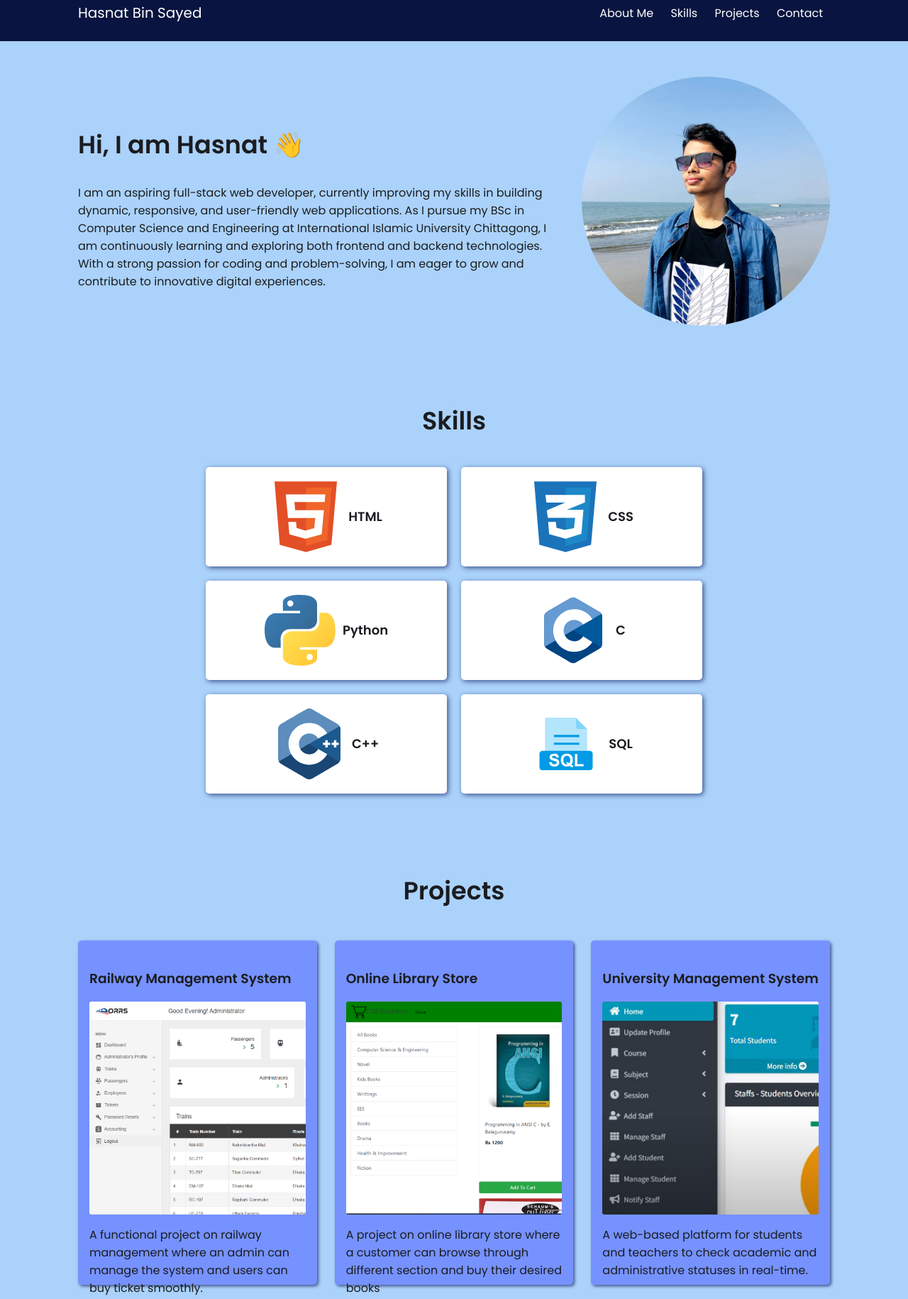
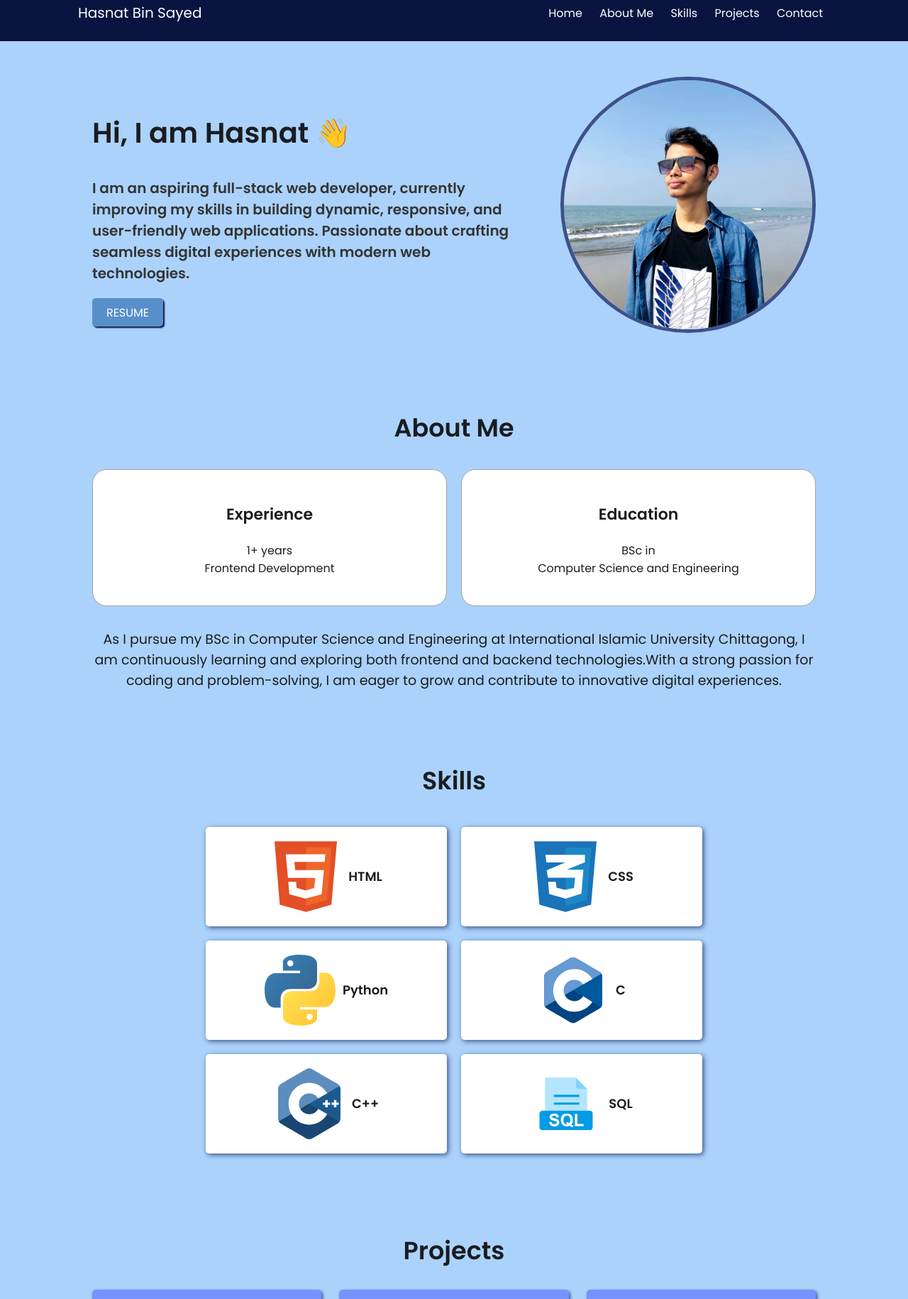
Before and after one commit to Hasnat-Sayed/portfolio, a plain HTML site: page index.html in a window 1280 px wide. Shown: the part 22-1852 px from the top of the page at 71% size. Drawn offline with Linux system fonts and the light colour scheme.

Commit message:
added about_me section

```diff
--- a/index.html
+++ b/index.html
@@ -19,7 +19,8 @@
             </div>
 
             <div class="right">
-                <a href="#about">About Me</a>
+                <a href="#home">Home</a>
+                <a href="#about-me">About Me</a>
                 <a href="#skill">Skills</a>
                 <a href="#project">Projects</a>
                 <a href="#contact">Contact</a>
@@ -29,11 +30,12 @@
     </header>
 
     <main>
-        <section class="about">
+        <section class="home">
         <div class="text">
             <h2>Hi, I am Hasnat 👋</h2>
-            <p>I am an aspiring full-stack web developer, currently improving my skills in building dynamic, responsive, and user-friendly web applications. As I pursue my BSc in Computer Science and Engineering at International Islamic University Chittagong, I am continuously learning and exploring both frontend and backend technologies.<br> With a strong passion for coding and problem-solving, I am eager to grow and contribute to innovative digital experiences.
+            <p>I am an aspiring full-stack web developer, currently improving my skills in building dynamic, responsive, and user-friendly web applications. Passionate about crafting seamless digital experiences with modern web technologies.
             </p>
+            <button>RESUME</button>
         </div>
 
         <div class="headshot">
@@ -41,6 +43,24 @@
           </div>
 
     </section>
+
+    <section id="about-me" class="about">
+        <h2>About Me</h2>
+        <div class="about-container">
+            <div class="details-container">
+                <h3>Experience</h3>
+                <p>1+ years <br> Frontend Development</p>
+            </div>
+            <div class="details-container">
+                <h3>Education</h3>
+                <p>BSc in <br>Computer Science and Engineering
+            </div>
+        </div>
+        <p class="about-text">
+            As I pursue my BSc in Computer Science and Engineering at International Islamic University Chittagong, I am continuously learning and exploring both frontend and backend technologies.With a strong passion for coding and problem-solving, I am eager to grow and contribute to innovative digital experiences.
+        </p>
+    </section>
+
 
     <section id="skill" class="skills">
         <h2>Skills</h2>
@@ -110,14 +130,15 @@
         <h2>Contact Me</h2>
         <div class="group">
             <div class="text">
-                <p><strong>Email: </strong> hasnatbin2@gmail.com</p>
-                <p><strong>Address: </strong> Hathazari,Chittagong</p>
-                <p><strong>Phone: </strong> +8801876387733</p>
-                <p><strong>Facebook: </strong> <a href="https://www.facebook.com/hasnatbin.sayed1">Hasnat Bin</a></p>
-                <p><strong>Github:</strong> <a href="https://github.com/Hasnat-Sayed">Hasnat-Sayed</a></p>
+                <h3>Email: </h3> hasnatbin2@gmail.com
+                <h3>Address: </h3> Hathazari,Chittagong
+                <h3>Phone: </h3> +8801876387733
+                <h3>Facebook: </h3> <a href="https://www.facebook.com/hasnatbin.sayed1">Hasnat Bin</a>
+                <h3>Github:</h3> <a href="https://github.com/Hasnat-Sayed">Hasnat-Sayed</a>
 
             </div>
-            <form>
+            <div class="cont-form">
+                <form>
                 <label for="name">Name</label>
                 <input type="text" id="name">
 
@@ -131,6 +152,8 @@
 
             </form>
 
+            </div>
+
         </div>
 
     </section>
--- a/styles.css
+++ b/styles.css
@@ -31,25 +31,91 @@ nav .left a {
     margin: 0 10px;
   }
 
-/*about me*/
+/*home*/
 
-.about{
+.home{
     display: flex;
     justify-content: space-between;
     align-items: center;
-    padding: 0 110px;
+    padding: 0 130px;
     margin: 50px 0;
     margin-bottom: 100px;
-    gap: 40px;
+    gap: 60px;
+    word-wrap: break-word;
 }
-.about .text h2{
+.home .text h2{
+    font-size: 40px;
+}
+
+.home .headshot img{
+    width: 350px;
+    border: 5px solid #3D518C;
+    border-radius: 50%;
+}
+
+.home button{
+    font-size: 16px;
+    font-family: 'Poppins' , sans-serif;
+    color: white;
+    background-color: #578FCA;
+    box-shadow: 2px 2px 2px #091540;
+    border-radius: 5px;
+    border: none;
+    height: 40px;
+    width: 100px;
+    cursor: pointer;
+    transition: .1s;
+}
+
+.home p{
+    font-size: 20px;
+    font-weight: 600;
+    color: #343434;
+}
+
+.home  button:hover{
+    filter: brightness(.9);
+}
+
+
+/*about*/
+
+.about {
+    text-align: center;
+    padding: 0 130px;
+    margin-bottom: 100px;
+}
+
+.about h2{
     font-size: 35px;
 }
 
-.about .headshot img{
-    width: 350px;
-    border-radius: 50%;
-  }
+.about-container {
+    display: flex;
+    justify-content: center;
+    gap: 20px;
+    margin: 2rem 0;
+}
+
+.details-container {
+    padding: 1.5rem;
+    background: white;
+    border-radius: 20px;
+    border: 0.1rem solid rgb(163, 163, 163);
+    flex: 1;
+}
+
+.details-container h3{
+    font-size: 22px;
+}
+
+.about-text {
+    font-size: 19px;
+    margin: 10px auto;
+}
+
+
+
 
 /*skills*/
 
@@ -104,19 +170,20 @@ nav .left a {
 
 .pro-sec .projects {
     display: flex;
-    padding: 0 110px;
+    padding: 0 130px;
     justify-content: space-evenly;
     gap: 25px;
 }
 
 .box {
-    padding: 20px 0px 15px;
-    margin-top: 15px;
-    width: 33%;
-    height: 450px;
+    padding: 20px;
+    width: 90%;
+    max-width: 400px;
     background-color: #7692FF;
     border-radius: 5px;
     box-shadow: 2px 2px 4px #3D518C;
+    word-wrap: break-word;
+    overflow-wrap: break-word;
 }
 .box .box-img{
     height: 300px;
@@ -133,7 +200,7 @@ nav .left a {
 
 /*Contact*/
 .cont-sec{
-    padding: 0px 110px;
+    padding: 0px 130px;
     margin-bottom: 100px;
     margin-top: 100px ;
 }
@@ -149,24 +216,35 @@ nav .left a {
 }
 .cont-sec .group .text{
    flex: 3;
-   margin-top: 20px;
+   padding: 20px 50px;
+   border-radius: 10px;
+   border: 2px solid black;
+   background-color: #eeeff1;
 }
 
 .cont-sec .group .text a{
     text-decoration: none;
+    color: black;
 }
 
+.cont-form{
+    background-color: #eeeff1;
+    border-radius: 10px;
+    border: 2px solid black;
+    flex: 3;
+    padding: 20px 50px;
+}
+.cont-sec .group form{
 
-.cont-sec .group form{
-    flex: 4;
     display: flex;
     flex-direction: column;
+
 }
 
 .cont-sec .group form input,
 .cont-sec .group form textarea {
     font-family: 'Poppins' , sans-serif;
-    border: 2px solid #578FCA;
+    border: 2px solid #000000;
     padding: 10px;
     margin-bottom: 15px;
     outline: none;
@@ -180,6 +258,7 @@ nav .left a {
     font-family: 'Poppins' , sans-serif;
     color: white;
     background-color: #578FCA;
+    box-shadow: 2px 4px 3px #091540;
     border-radius: 5px;
     border: none;
     height: 50px;
```
